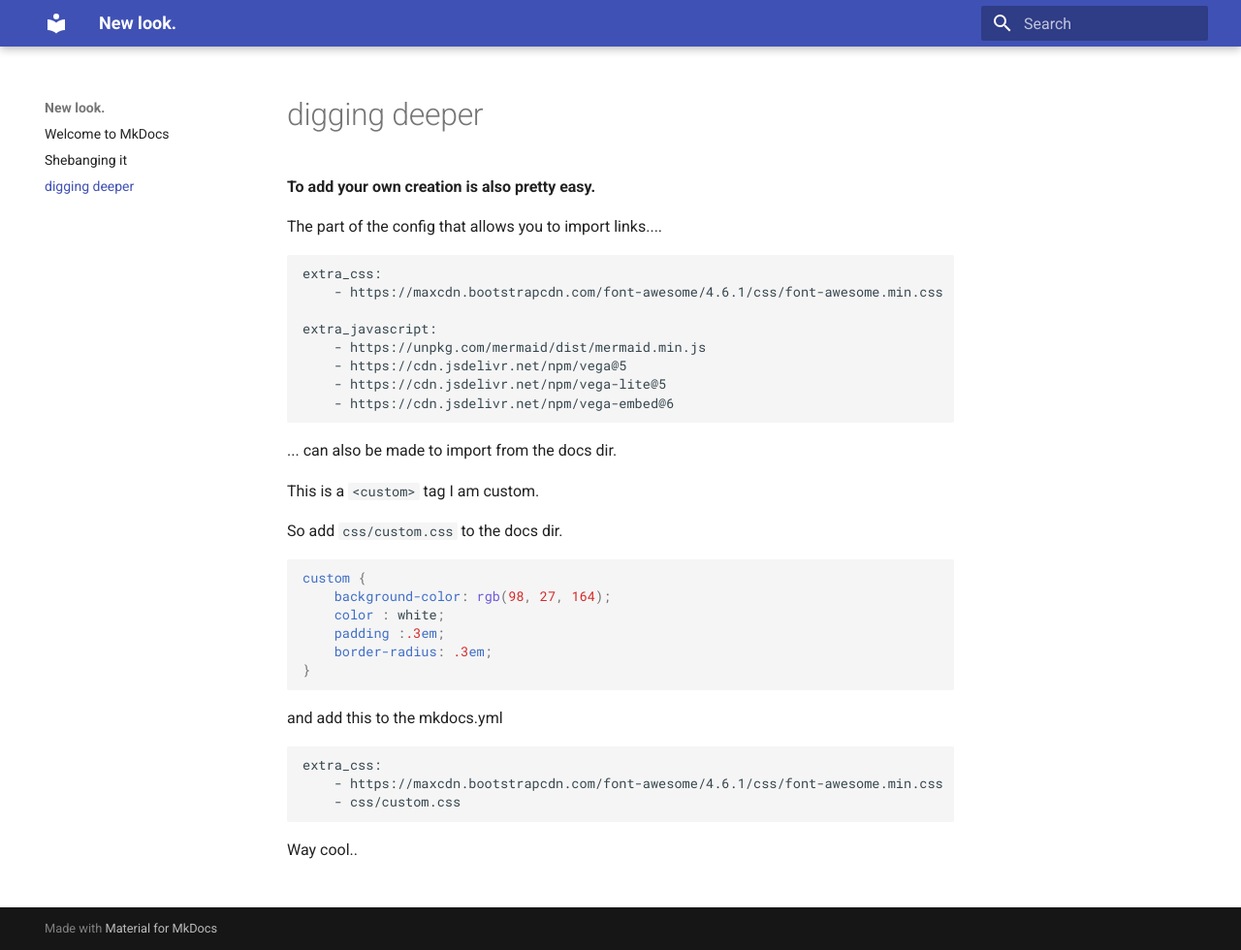
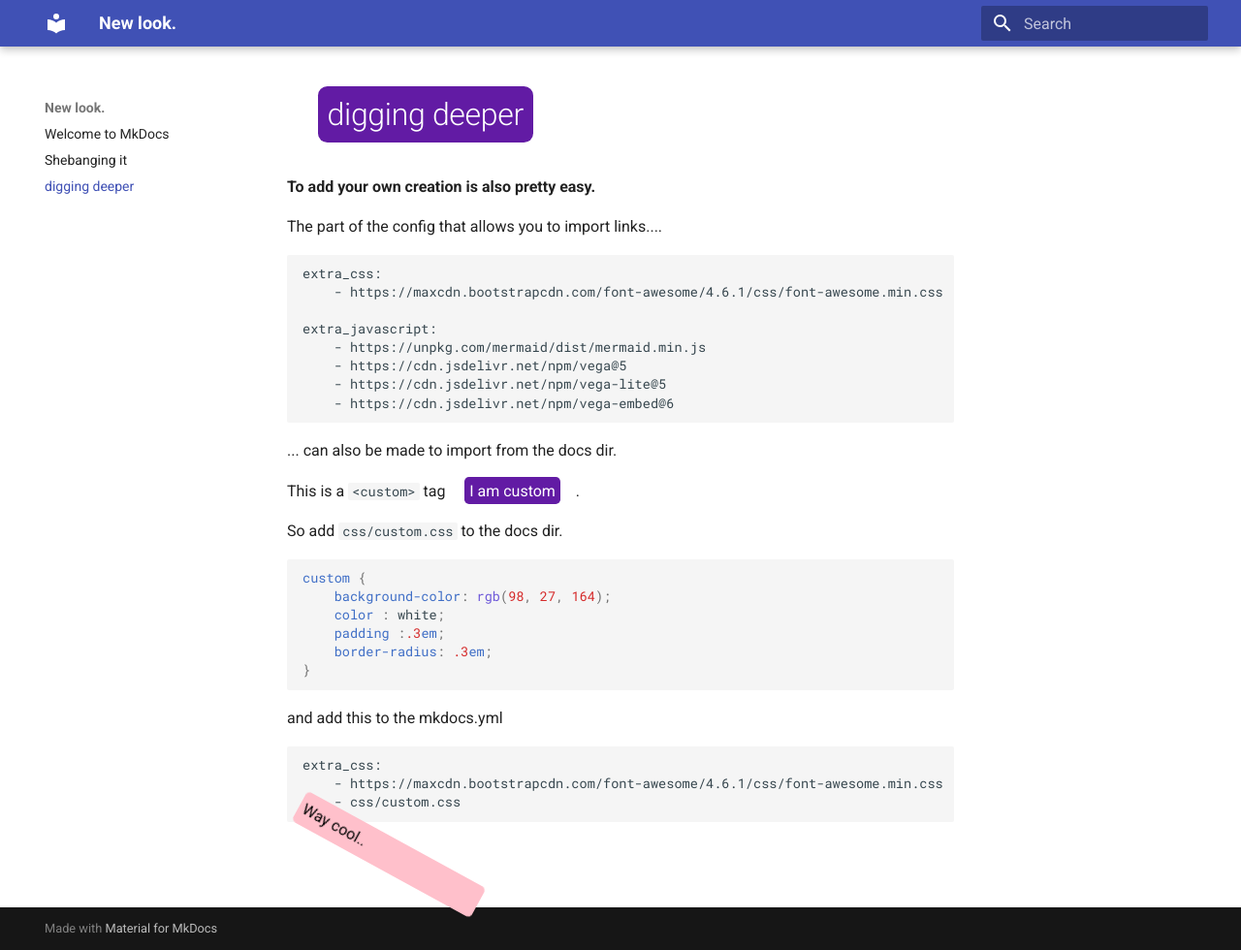
Before and after one commit to pete312/trydocs, an MkDocs documentation site: the page built from docs/customize.md, in a window 1280 px wide and 980 px high. Shown: the whole window at 97% size. Built offline with MkDocs 1.6.1 and Material for MkDocs 9.7.7, drawn with Linux system fonts in a browser that asks for light colours; nearby versions of some CDN libraries; a script that is not in the unit is left out.

Commit message:
customize more

```diff
--- a/mkdocs.yml
+++ b/mkdocs.yml
@@ -50,6 +50,7 @@ markdown_extensions:
 
 extra_css:
     - https://maxcdn.bootstrapcdn.com/font-awesome/4.6.1/css/font-awesome.min.css
+    - css/custom.css
 
 extra_javascript:
     - https://unpkg.com/mermaid/dist/mermaid.min.js
```
